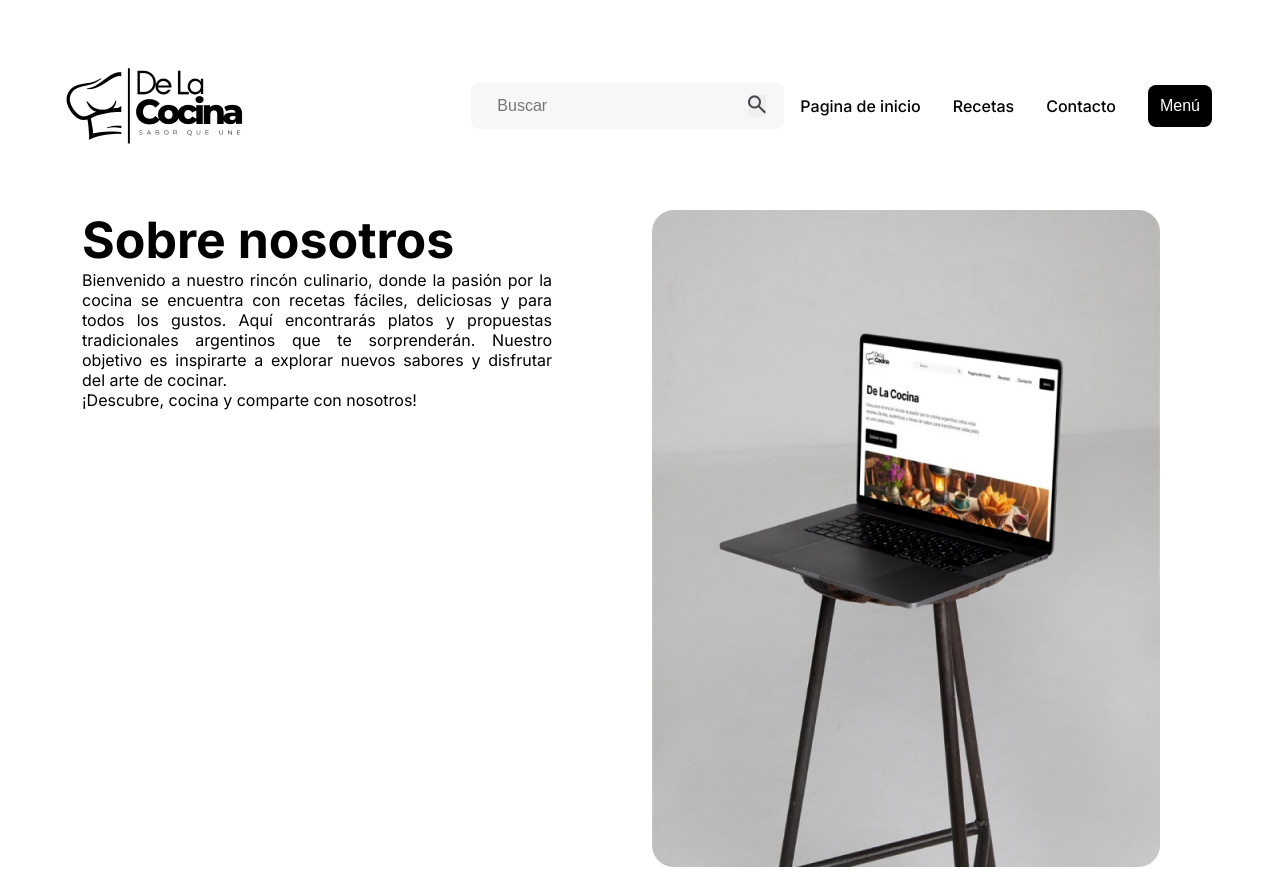
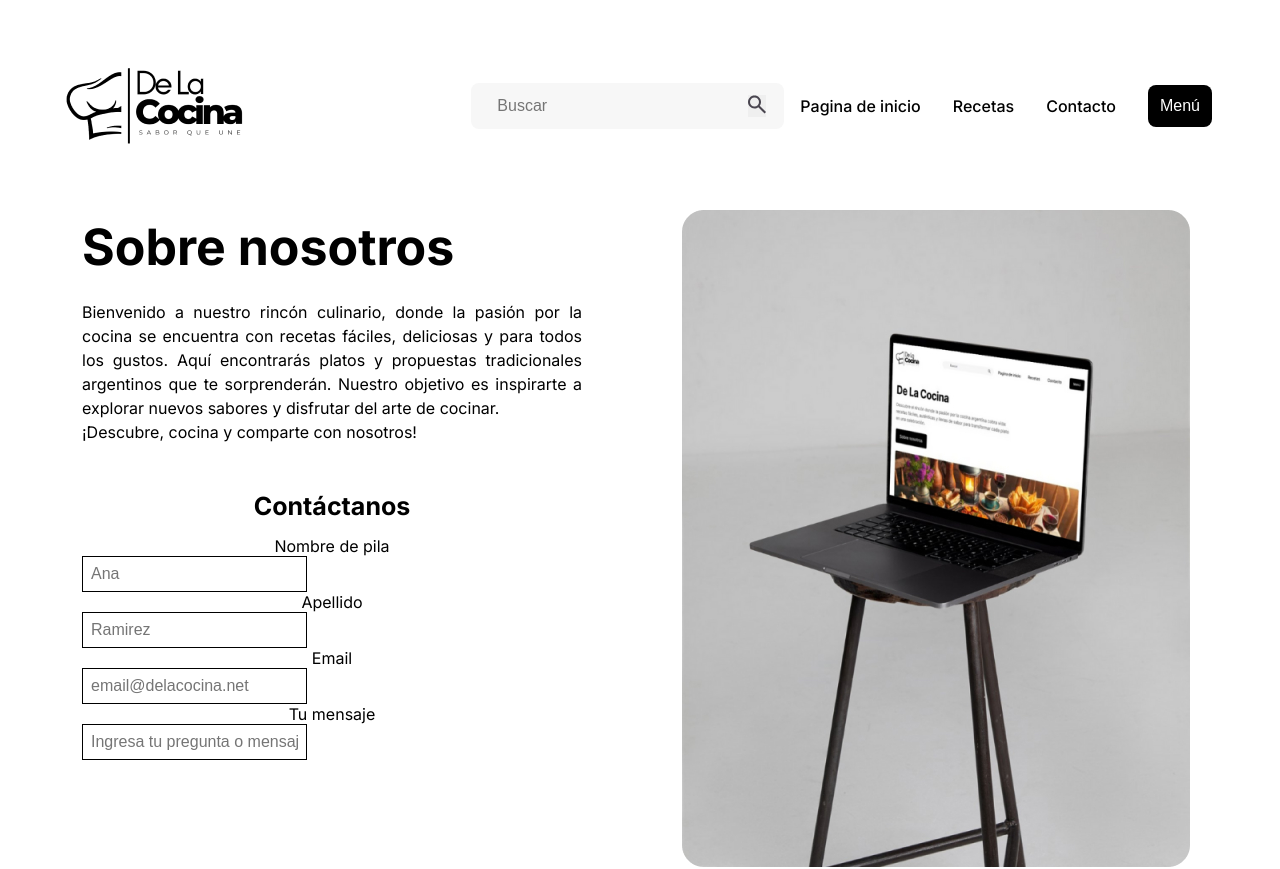
Before and after one commit to joao-victor-f/receitas-projeto-de-ensino, a React (Vite) app: page /sobre in a window 1280 px wide. Shown: the top 869 px of the page. Built offline with nearby package versions, Linux system fonts and the light colour scheme.

Commit message:
Criação do formulário

```diff
--- a/src/paginas/Sobre/Sobre.css
+++ b/src/paginas/Sobre/Sobre.css
@@ -3,13 +3,28 @@
     margin-top: 50px;
 }
 
+.formularioSecaoUm form input {
+    border: 1px solid black;
+    display: block;
+}
+
 .secaoUm {
-    width: 470px;
-    height: 281px;
-    text-align: justify;
     margin: 0 100px 0 50px;
 }
 
-.secaoUm h1 {
+.textoSecaoUm {
+    width: 500px;
+    height: 281px;
+    text-align: justify;
+    line-height: 1.5;
+}
+
+.titulo-sobre {
     font-size: 50px;
+    margin-bottom: 15px;
 }
+
+.titulo-contato {
+    font-size: 25px;
+    margin-bottom: 15px;
+}
--- a/src/paginas/Sobre/Sobre.tsx
+++ b/src/paginas/Sobre/Sobre.tsx
@@ -7,11 +7,26 @@ export default function Sobre() {
         <>
             <div className="pagina">
                 <div className="secaoUm">
-                    <h1>Sobre nosotros</h1>
-                    <p>Bienvenido a nuestro rincón culinario, donde la pasión por la cocina se encuentra con recetas fáciles, deliciosas y para todos los gustos.
-                        Aquí encontrarás platos y propuestas  tradicionales argentinos que te sorprenderán.
-                        Nuestro objetivo es inspirarte a explorar nuevos sabores y disfrutar del arte de cocinar.</p>
-                    <p>¡Descubre, cocina y comparte con nosotros!</p>
+                    <div className="textoSecaoUm">
+                        <h1 className="titulo-sobre">Sobre nosotros</h1>
+                        <p>Bienvenido a nuestro rincón culinario, donde la pasión por la cocina se encuentra con recetas fáciles, deliciosas y para todos los gustos.
+                            Aquí encontrarás platos y propuestas  tradicionales argentinos que te sorprenderán.
+                            Nuestro objetivo es inspirarte a explorar nuevos sabores y disfrutar del arte de cocinar.</p>
+                        <p>¡Descubre, cocina y comparte con nosotros!</p>
+                    </div>
+                    <div className="formularioSecaoUm">
+                        <form>
+                            <h1 className="titulo-contato">Contáctanos</h1>
+                            <label for="nome">Nombre de pila</label>
+                            <input type="text" id="nome" placeholder="Ana"/>
+                            <label for="apelido">Apellido</label>
+                            <input type="text" id="apelido" placeholder="Ramirez"/>
+                            <label for="email">Email</label>
+                            <input type="text" id="email" placeholder="email@delacocina.net"/>
+                            <label for="mensagem">Tu mensaje</label>
+                            <input type="text" id="mensagem" placeholder="Ingresa tu pregunta o mensaje"/>
+                        </form>
+                    </div>
                 </div>
                 <div className="secaoDois">
                     <img src={imagem} alt="" />
```
